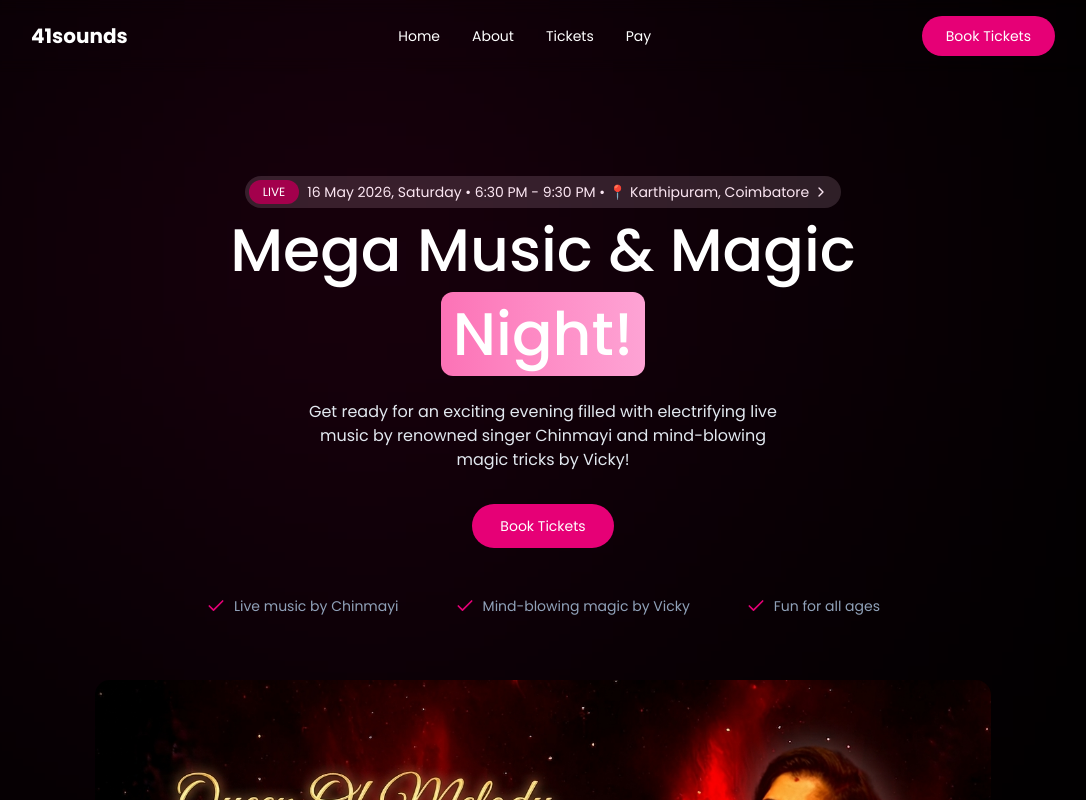
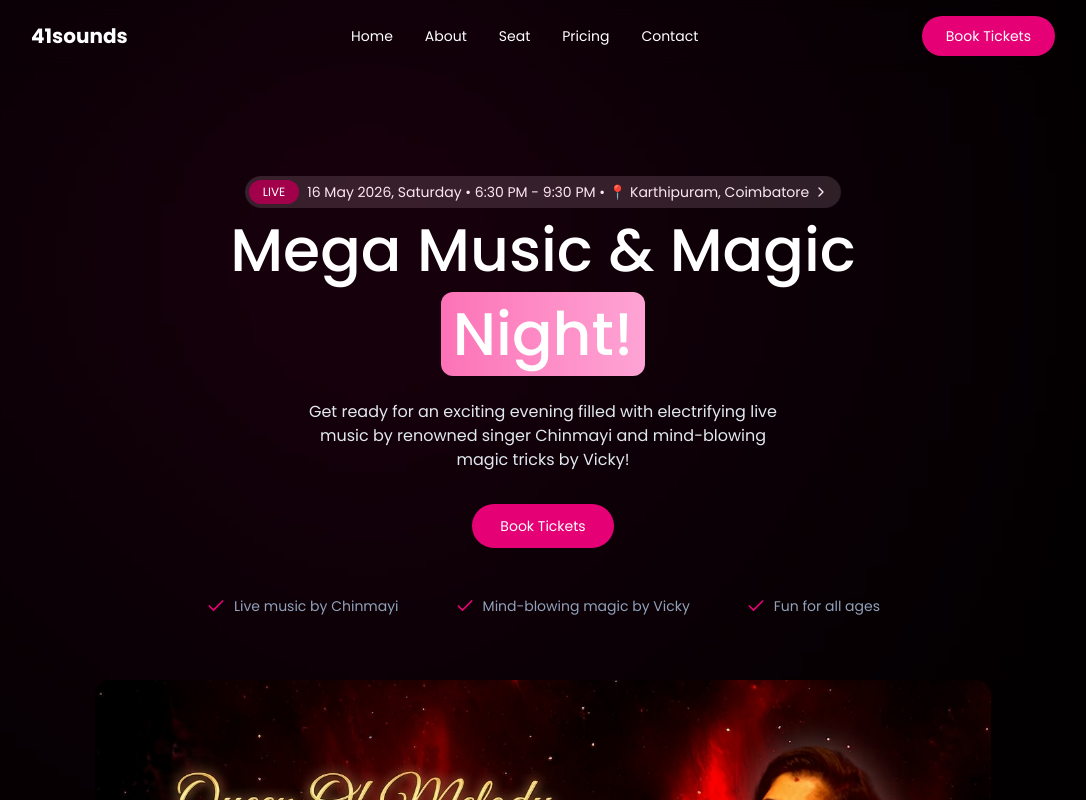
Before and after one commit to SriSitharth/Concert_Booking, a Next.js app: page / in a window 1280 px wide. Shown: the top 800 px of the page, without its empty margins (97-1183 px from the left). Built offline with nearby package versions, Linux system fonts and the light colour scheme.

Commit message:
Pay section changed to seating

```diff
--- a/app/(publicPages)/page.tsx
+++ b/app/(publicPages)/page.tsx
@@ -10,8 +10,8 @@ export default function Page() {
         <div style={{ width: '100%' }}>
             <HeroSection />
             <FeaturesSection />
+            <TestimonialSection />
             <PricingSection />
-            <TestimonialSection />
             <ContactSection />
             <CTASection />
         </div>
--- a/data/footer.ts
+++ b/data/footer.ts
@@ -6,7 +6,8 @@ export const footerData: IFooter[] = [
         links: [
             { name: "Home", href: "#" },
             { name: "About", href: "#features" },
-            { name: "Tickets", href: "#pricing" },
+            { name: "Seat", href: "#seat" },
+            { name: "Pricing", href: "#pricing" },
             { name: "Contact", href: "#contact" },
         ]
     },
@@ -17,7 +18,6 @@ export const footerData: IFooter[] = [
             { name: "Venue", href: "#venue" },
             { name: "Schedule", href: "#schedule" },
             { name: "FAQ", href: "#faq" },
-            { name: "Pay", href: "#pay" },
         ]
     },
     {
--- a/data/navlinks.ts
+++ b/data/navlinks.ts
@@ -3,6 +3,7 @@ import { INavLink } from "@/types";
 export const navlinks: INavLink[] = [
     { name: "Home", href: "/" },
     { name: "About", href: "#features" },
-    { name: "Tickets", href: "#pricing" },
-    { name: "Pay", href: "#pay" },
+    { name: "Seat", href: "#seat" },
+    { name: "Pricing", href: "#pricing" },
+    { name: "Contact", href: "#contact" },
 ];
--- a/data/pricing.ts
+++ b/data/pricing.ts
@@ -9,7 +9,6 @@ export const pricingData: IPricing[] = [
             "General admission entry",
             "Standing area access",
             "Food court access",
-            "Concert merchandise discount",
             "Digital concert program"
         ],
         mostPopular: false,
@@ -23,7 +22,7 @@ export const pricingData: IPricing[] = [
             "Premium seating",
             "Priority entry",
             "Food court access",
-            "Concert merchandise discount",
+            "Merchandise discount",
             "Digital concert program"
         ],
         mostPopular: false,
--- a/sections/ContactSection.tsx
+++ b/sections/ContactSection.tsx
@@ -5,7 +5,7 @@ import { motion } from "motion/react";
 
 export default function ContactSection() {
     return (
-        <div className="px-4 md:px-16 lg:px-24 xl:px-32 w-full overflow-hidden">
+        <div id="contact" className="px-4 md:px-16 lg:px-24 xl:px-32 w-full overflow-hidden">
             <SectionTitle text1="Contact" text2="Get in touch" text3="Have questions about the concert? Reach out to us through any of these channels." />
 
             <div className="flex flex-col md:flex-row items-center justify-center gap-8 md:gap-16 mt-16 max-w-4xl mx-auto">
--- a/sections/PricingSection.tsx
+++ b/sections/PricingSection.tsx
@@ -8,7 +8,7 @@ import { motion } from "motion/react";
 export default function PricingSection() {
     return (
         <div id="pricing" className="px-4 md:px-16 lg:px-24 xl:px-32 w-full overflow-hidden">
-            <SectionTitle text1="Tickets" text2="Choose Your Experience" text3="Select from our ticket categories and secure your spot at the most anticipated concert of the year." />
+            <SectionTitle text1="Pricing" text2="Choose Your Experience" text3="Select from our ticket categories and secure your spot at the most anticipated concert of the year." />
 
             <div className="flex flex-wrap items-center justify-center gap-8 mt-20">
                 {pricingData.map((plan: IPricing, index: number) => {
--- a/sections/TestimonialSection.tsx
+++ b/sections/TestimonialSection.tsx
@@ -4,8 +4,8 @@ import { motion } from "motion/react";
 
 export default function TestimonialSection() {
     return (
-        <div id="pay" className="px-4 md:px-16 lg:px-24 xl:px-32 w-full overflow-hidden">
-            <SectionTitle text1="Pay" text2="Quick Payment" text3="Scan the QR code below to make a quick and secure payment for your concert tickets." />
+        <div id="seat" className="px-4 md:px-16 lg:px-24 xl:px-32 w-full overflow-hidden">
+            <SectionTitle text1="Seat" text2="Seating Information" text3="View the seating arrangement for the concert and choose your preferred spot." />
 
             <motion.div
                 className="max-w-md mx-auto mt-16 p-8 bg-white rounded-2xl shadow-xl"
@@ -16,14 +16,14 @@ export default function TestimonialSection() {
             >
                 <div className="aspect-square relative bg-white p-4 rounded-xl">
                     <img
-                        src="https://api.qrserver.com/v1/create-qr-code/?size=400x400&data=https://payments.cashfree.com/forms/tvkcup"
-                        alt="Payment QR Code"
+                        src="/assets/seats.jpg"
+                        alt="Seating Arrangement"
                         className="w-full h-full object-contain"
                     />
                 </div>
                 <div className="text-center mt-6">
-                    <p className="text-slate-800 font-semibold text-lg">Scan to Pay</p>
-                    <p className="text-slate-500 text-sm mt-2">Scan with your phone camera to open payment</p>
+                    <p className="text-slate-800 font-semibold text-lg">Seating Plan</p>
+                    <p className="text-slate-500 text-sm mt-2">View the seating chart to select your seat for the concert.</p>
                 </div>
             </motion.div>
 
@@ -35,7 +35,7 @@ export default function TestimonialSection() {
                 transition={{ delay: 0.2, type: "spring", stiffness: 320, damping: 70, mass: 1 }}
             >
                 <p className="text-slate-400 text-sm">
-                    After payment, please send your payment screenshot and ticket details to our WhatsApp or email for confirmation.
+                    For seat reservations or inquiries, please contact us via WhatsApp or email.
                 </p>
             </motion.div>
         </div>
```
Also changed, not shown: 1 other file (tests, documents, lock files or other folders).
